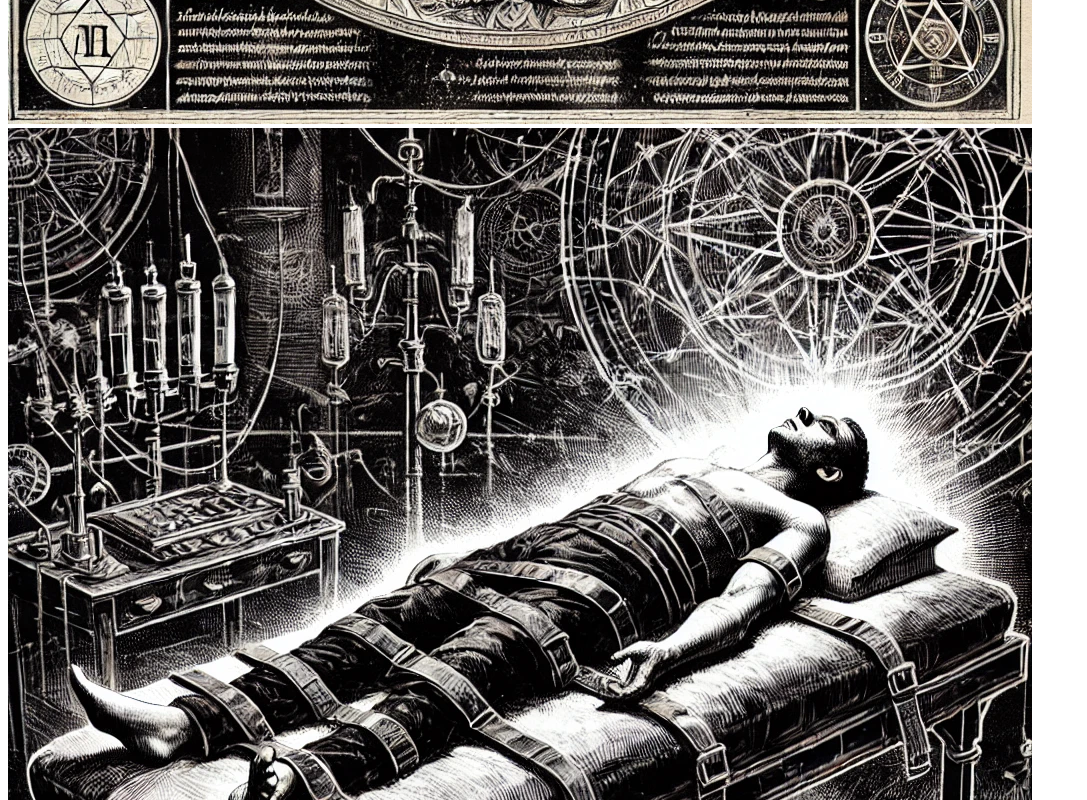
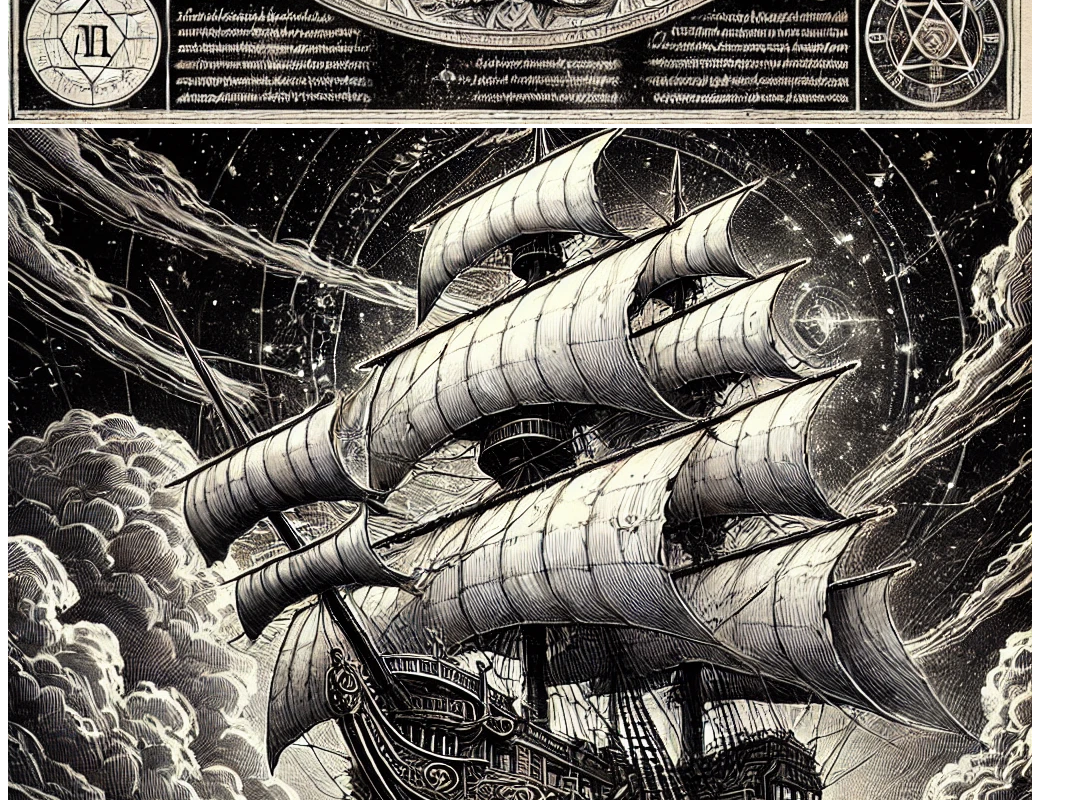
Before and after one commit to JTMancino/ritual, a website with bundled scripts: page lore.html in a window 1280 px wide. Shown: the part 6900-7700 px from the top of the page, without its empty margins (0-1087 px from the left). Built offline with nearby package versions, Linux system fonts and the light colour scheme; a script that the page names is missing.

Commit message:
2nd age skyship

```diff
--- a/lore.html
+++ b/lore.html
@@ -58,6 +58,7 @@
 
     <div class="race-options">
       <img src="resources/soulspawn.webp" alt="Arcane blueprint of a soulspawn">
+      <img src="resources/skyship.webp" alt="A flying skyship">
       <img src="resources/humanexperiment.webp" alt="A human strapped to an experimental operating table">
     </div>
 
```
Also changed, not shown: resources/skyship.webp (added).
